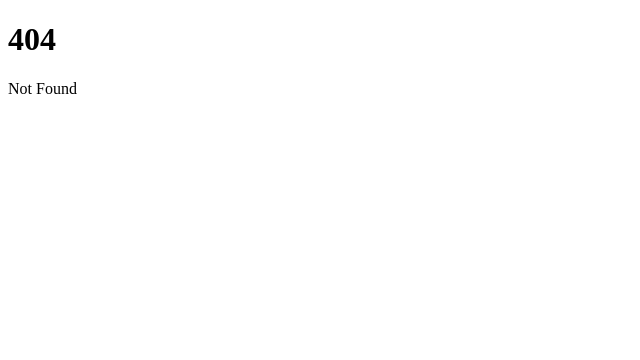
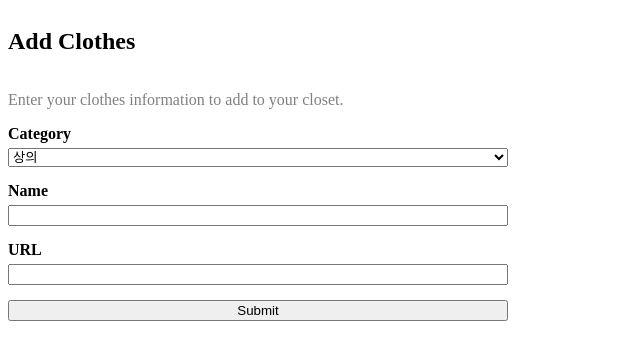
Before and after one commit to yyujjin/outfit-picker-frontend, a SvelteKit app: page /add in a window 1280 px wide. Before the commit this address had no page. Shown: the top 360 px of the page, without its empty margins (0-640 px from the left). Built offline with nearby package versions, Linux system fonts and the light colour scheme.

Commit message:
✨ 옷장 아이템 리스트, 추가 페이지 생성

```diff
--- /dev/null
+++ b/src/routes/add/+page.svelte
@@ -0,0 +1,52 @@
+<form>
+	<h2>Add Clothes</h2>
+	<p>Enter your clothes information to add to your closet.</p>
+	<div class="input-group">
+		<label for="category">Category</label>
+		<select name="category" id="category">
+			<option value="1">상의</option>
+			<option value="2">하의</option>
+		</select>
+	</div>
+	<div class="input-group">
+		<label for="name">Name</label>
+		<input type="text" name="name" />
+	</div>
+	<div class="input-group">
+		<label for="url">URL</label>
+		<input type="text" name="url" id="url" />
+	</div>
+	<button>Submit</button>
+</form>
+
+<style>
+	form {
+		max-width: 500px;
+		display: flex;
+		flex-direction: column;
+		justify-content: center;
+		/* align-items: center; */
+	}
+	h2 {
+		font-weight: 900;
+	}
+	p {
+		color: gray;
+	}
+	.input-group {
+		display: flex;
+		flex-direction: column;
+	}
+	.input-group > * {
+		margin-bottom: 5px;
+	}
+	.input-group + .input-group {
+		margin-top: 10px;
+	}
+	label {
+		font-weight: bold;
+	}
+	button {
+		margin: 10px 0;
+	}
+</style>
```
Also changed, not shown: src/lib/components/Clothes.svelte (added, +23 -0 lines), src/routes/+page.svelte (+33 -3 lines), src/lib/images/hanger.png (added).
